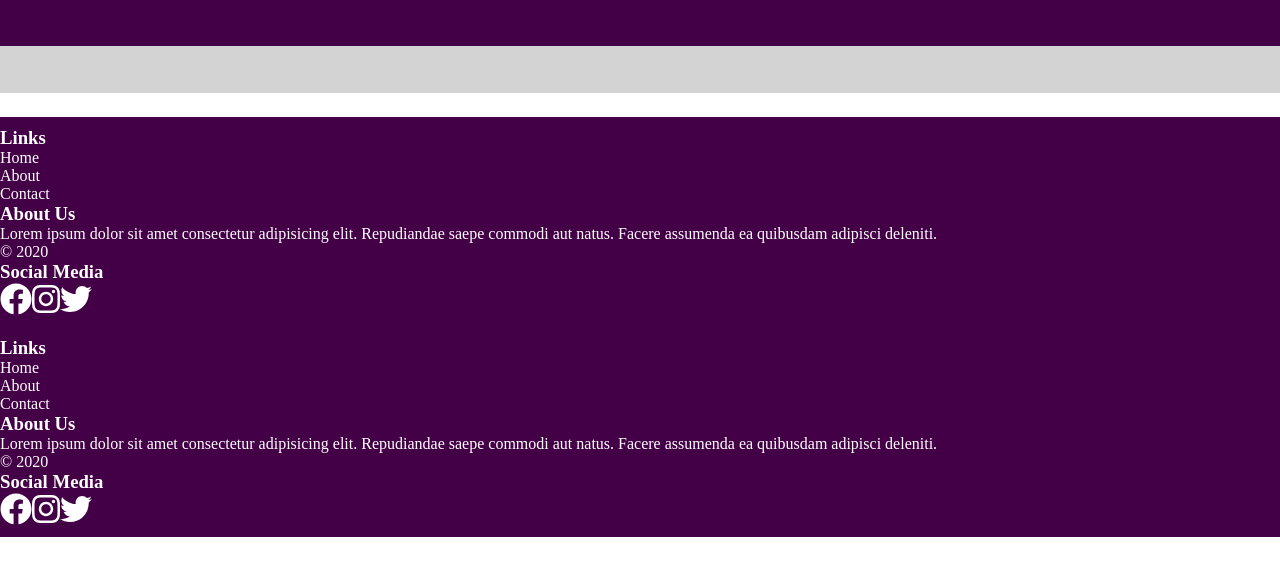
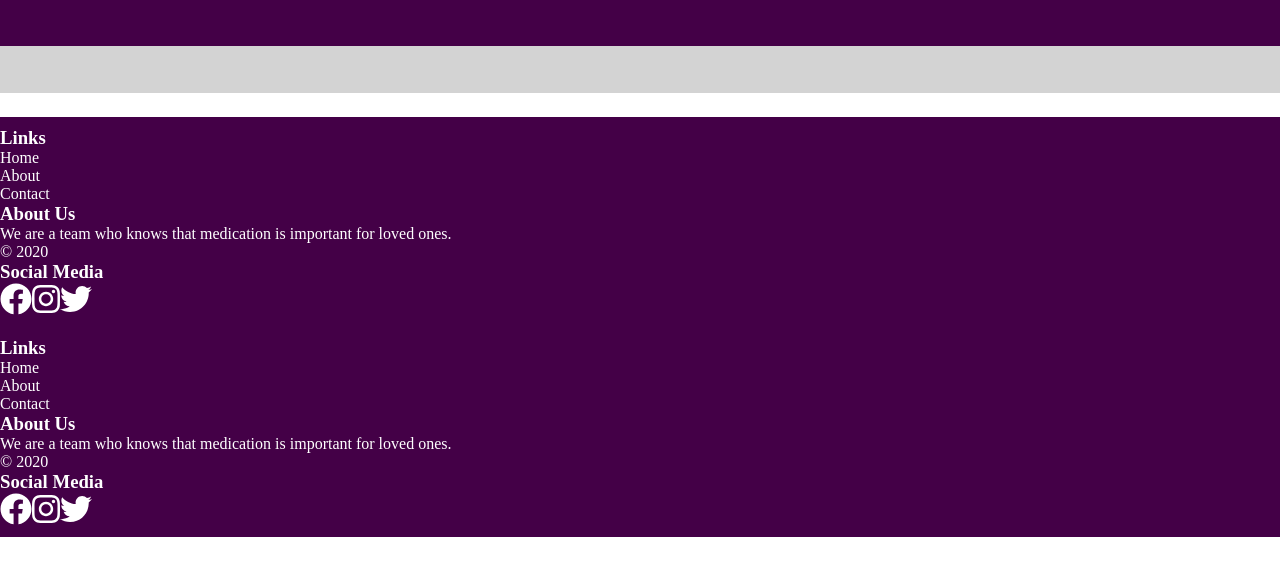
Before and after one commit to alphaX86/hack-me, a Gatsby site: page /cat in a window 1280 px wide. Built offline with nearby package versions, Linux system fonts and the light colour scheme; Gatsby itself is replaced by a stand-in of ours.

Commit message:
Change content

```diff
--- a/src/components/footer.js
+++ b/src/components/footer.js
@@ -56,9 +56,7 @@ const Footer = () => (
         <Col xs={12} sm={6} md={4}>
           <h3>About Us</h3>
           <p>
-            Lorem ipsum dolor sit amet consectetur adipisicing elit. Repudiandae
-            saepe commodi aut natus. Facere assumenda ea quibusdam adipisci
-            deleniti.
+            We are a team who knows that medication is important for loved ones.
           </p>
           <p className="text-center">&copy; {new Date().getFullYear()}</p>
         </Col>
```
